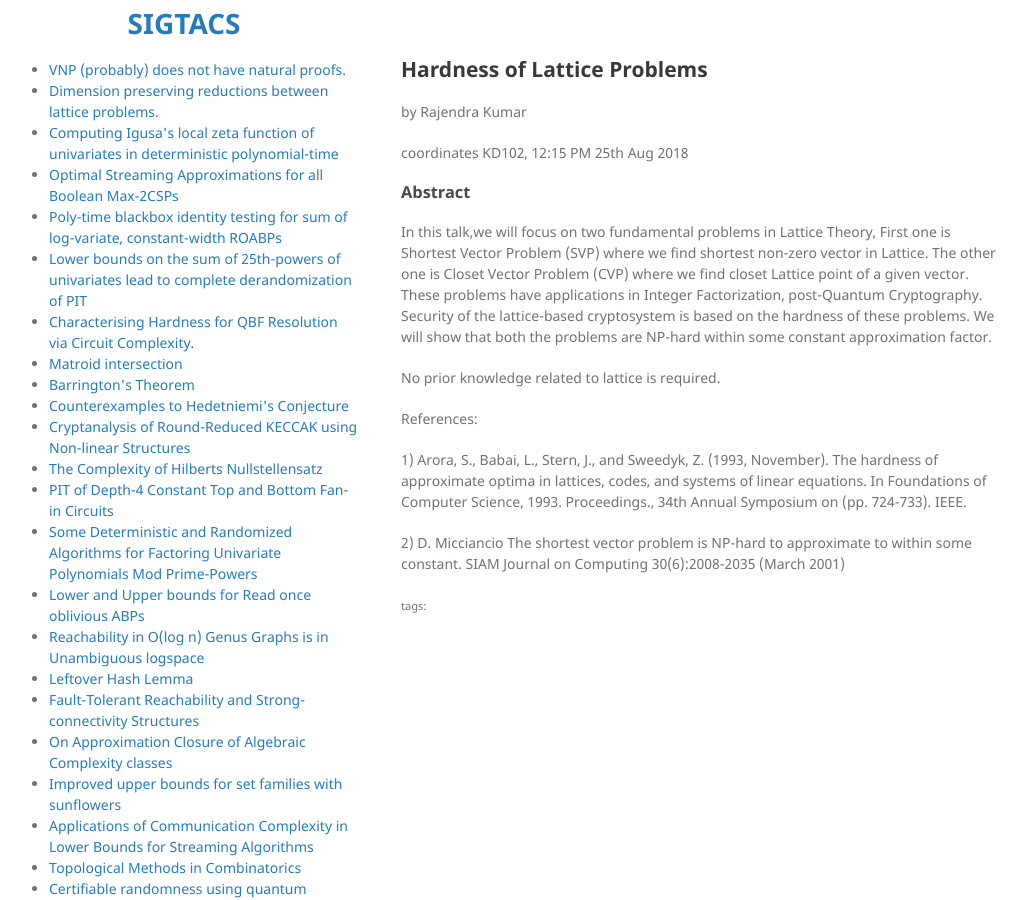
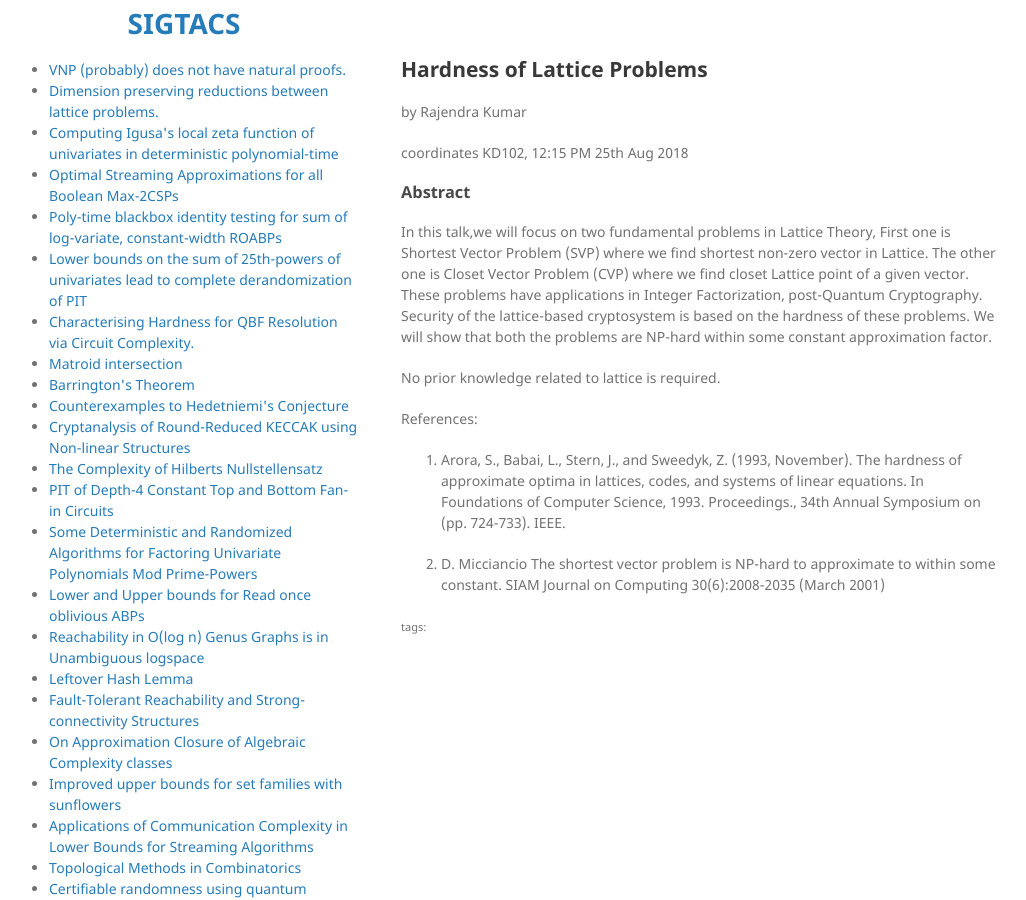
Before and after one commit to SIGTACS/website-source, a Jekyll site: the page built from talks/_posts/2018-08-25-Rajendra-Kumar.md, in a window 1280 px wide. Shown: the whole page, without its empty margins (135-1161 px from the left). Built offline with Jekyll 4.4.1, drawn with Linux system fonts in a browser that asks for light colours.

Commit message:
Formatting

```diff
--- a/talks/_posts/2018-08-25-Rajendra-Kumar.md
+++ b/talks/_posts/2018-08-25-Rajendra-Kumar.md
@@ -15,6 +15,6 @@ No prior knowledge related to lattice is required.
 
 References:
 
-1) Arora, S., Babai, L., Stern, J., and Sweedyk, Z. (1993, November). The hardness of approximate optima in lattices, codes, and systems of linear equations. In Foundations of Computer Science, 1993. Proceedings., 34th Annual Symposium on (pp. 724-733). IEEE.
+1. Arora, S., Babai, L., Stern, J., and Sweedyk, Z. (1993, November). The hardness of approximate optima in lattices, codes, and systems of linear equations. In Foundations of Computer Science, 1993. Proceedings., 34th Annual Symposium on (pp. 724-733). IEEE.
 
-2) D. Micciancio The shortest vector problem is NP-hard to approximate to within some constant. SIAM Journal on Computing 30(6):2008-2035 (March 2001)
+2. D. Micciancio The shortest vector problem is NP-hard to approximate to within some constant. SIAM Journal on Computing 30(6):2008-2035 (March 2001)
```
